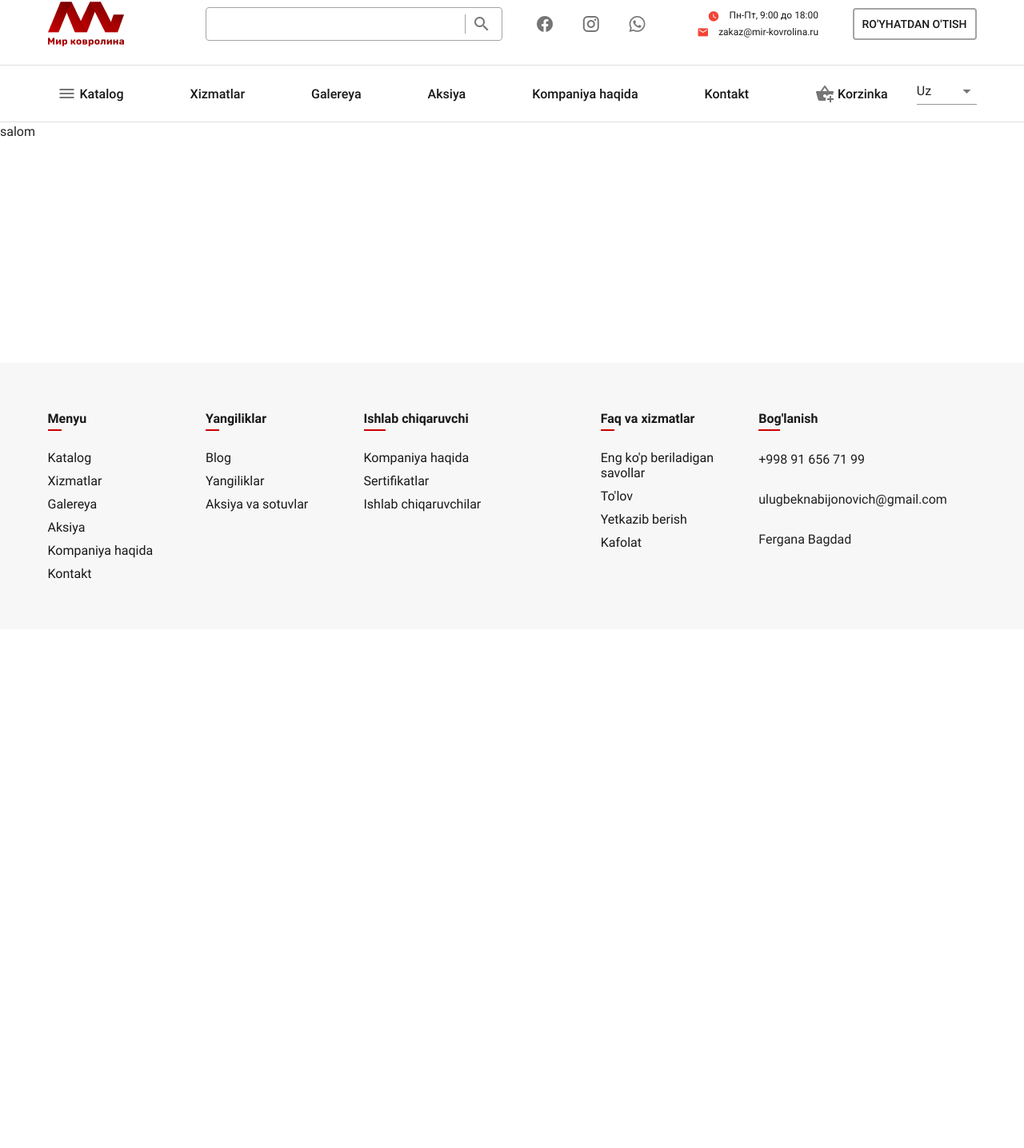
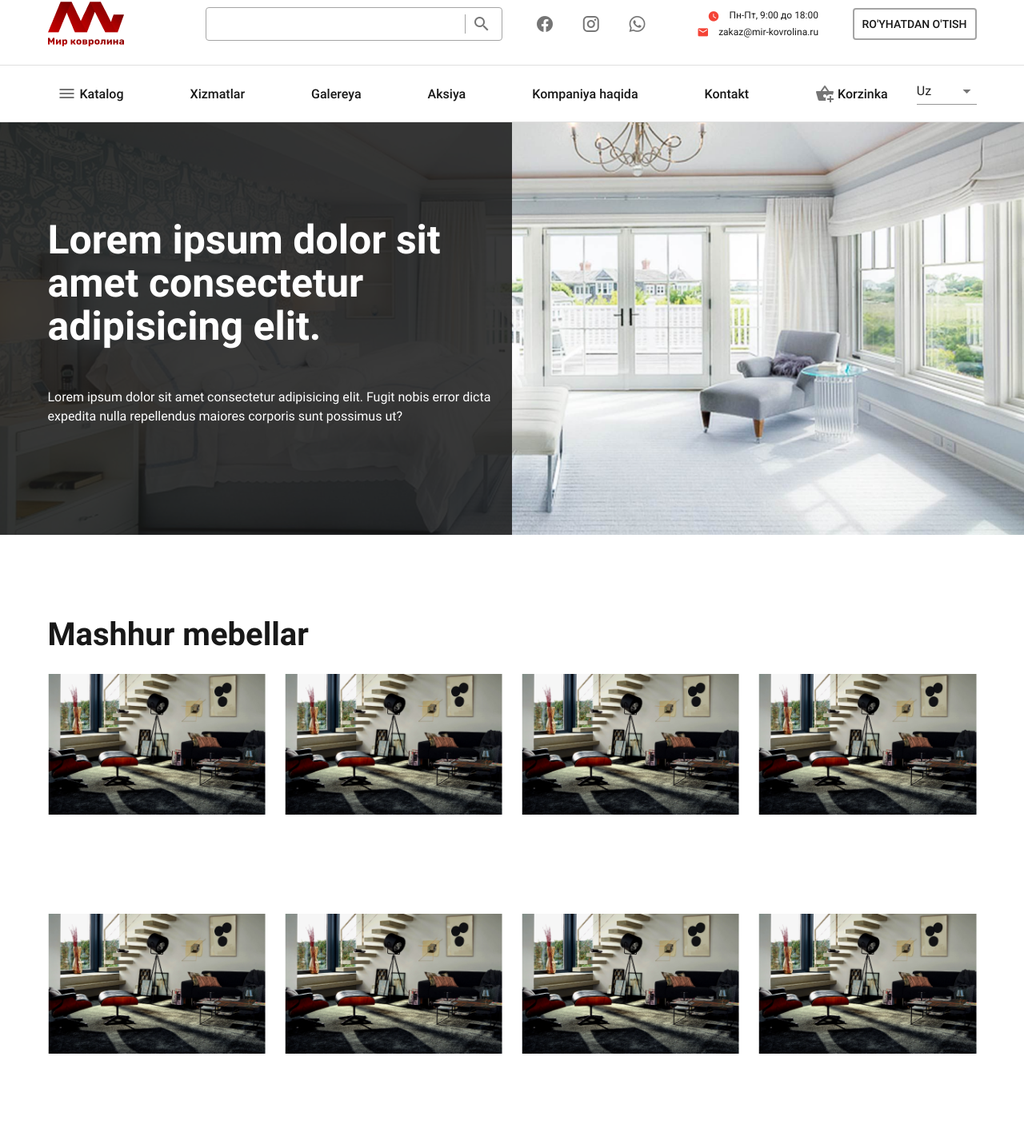
Before and after one commit to Ulugbek-Mominjonov/mebel-savdo, a Vue app: page / in a window 1280 px wide. Shown: the part 13-1449 px from the top of the page at 80% size. Before the commit the page ends 800 px from the top, so only its background shows below. Built offline with nearby package versions, Linux system fonts and the light colour scheme.

Commit message:
add hero and some section

```diff
--- a/src/App.vue
+++ b/src/App.vue
@@ -84,6 +84,7 @@ body {
 }
 img {
   display: block;
+  // width: 100%;
 }
 .link {
   display: block;
--- /dev/null
+++ b/src/components/HomeHero.vue
@@ -0,0 +1,75 @@
+<template>
+  <div class="hero-wrapper">
+    <v-container class="hero">
+      <v-row class="hero-row">
+        <v-col cols="12" sm="8" md="7" lg="6" class="hero-col">
+          <h1 class="hero-title">
+            Lorem ipsum dolor sit amet consectetur adipisicing elit.
+          </h1>
+          <p class="hero-text">
+            Lorem ipsum dolor sit amet consectetur adipisicing elit. Fugit nobis
+            error dicta expedita nulla repellendus maiores corporis sunt
+            possimus ut?
+          </p>
+        </v-col>
+      </v-row>
+    </v-container>
+  </div>
+</template>
+
+<script>
+export default {};
+</script>
+
+<style lang="scss" scoped>
+.hero-wrapper {
+  position: relative;
+  padding-top: 120px;
+  padding-bottom: 120px;
+  margin-bottom: 100px;
+  background-image: url("../assets/hero.png");
+  background-size: 100% 100%;
+
+  .hero-col {
+    position: relative;
+    z-index: 2;
+    color: #FFFFFF;
+  }
+
+  .hero-title {
+    margin-top: 0;
+    margin-bottom: 50px;
+    font-weight: 700;
+    font-size: 50px;
+    line-height: 54px;
+    color: #FFFFFF;
+  }
+  &::before {
+    position: absolute;
+    top: 0;
+    left: 0;
+    width: 50%;
+    height: 100%;
+    content: "";
+    background: rgba(24, 24, 24, 0.85);
+    z-index: 1;
+  }
+
+  @media screen and (max-width: 900px) {
+    &::before {
+    position: absolute;
+    top: 0;
+    left: 0;
+    width: 70%;
+  }
+  }
+  @media screen and (max-width: 610px) {
+    &::before {
+    position: absolute;
+    top: 0;
+    left: 0;
+    width: 100%;
+  }
+  }
+}
+</style>
--- /dev/null
+++ b/src/components/SectionTitle.vue
@@ -0,0 +1,23 @@
+<template>
+  <h2 class="section-title">{{ content }}</h2>
+</template>
+
+<script>
+  export default {
+    props: {
+      content: {
+        type: String,
+        default: ""
+      },
+    },
+  }
+</script>
+
+<style lang="scss" scoped>
+  .section-title {
+    font-weight: 700;
+    font-size: 40px;
+    line-height: 50px;
+    color: #181818;
+  }
+</style>
--- a/src/components/SiteNav.vue
+++ b/src/components/SiteNav.vue
@@ -291,6 +291,7 @@ export default {
     language: "Uz",
     languages: ["Uz", "Eng", "Ru"],
     drawer: false,
+    group: null
   }),
   computed: {
     rules() {
--- a/src/views/HomeView.vue
+++ b/src/views/HomeView.vue
@@ -1,10 +1,214 @@
 <template>
-  <p>salom</p>
+  <div>
+    <home-hero />
+    <v-container class="popular-furniture">
+      <v-row class="popular-furniture-row">
+        <v-col cols="12">
+          <section-title content="Mashhur mebellar" />
+        </v-col>
+        <v-col class="furniture" cols="12" sm="6" md="4" lg="3">
+          <div class="link furniture-link">
+            <img
+              class="furniture-img"
+              src="../assets/popular-furniture.png"
+              alt="img"
+            />
+            <div class="furniture-info">
+              <v-icon class="liked" @click="heart">mdi-heart</v-icon>
+              <h3 class="furniture-cat">Category name</h3>
+              <router-link to="#" class="link furniture-btn">View more</router-link>
+            </div>
+          </div>
+        </v-col>
+        <v-col class="furniture" cols="12" sm="6" md="4" lg="3">
+          <div class="link furniture-link">
+            <img
+              class="furniture-img"
+              src="../assets/popular-furniture.png"
+              alt="img"
+            />
+            <div class="furniture-info">
+              <v-icon class="liked" @click="heart">mdi-heart</v-icon>
+              <h3 class="furniture-cat">Category name</h3>
+              <router-link to="#" class="link furniture-btn">View more</router-link>
+            </div>
+          </div>
+        </v-col>
+        <v-col class="furniture" cols="12" sm="6" md="4" lg="3">
+          <div class="link furniture-link">
+            <img
+              class="furniture-img"
+              src="../assets/popular-furniture.png"
+              alt="img"
+            />
+            <div class="furniture-info">
+              <v-icon class="liked" @click="heart">mdi-heart</v-icon>
+              <h3 class="furniture-cat">Category name</h3>
+              <router-link to="#" class="link furniture-btn">View more</router-link>
+            </div>
+          </div>
+        </v-col>
+        <v-col class="furniture" cols="12" sm="6" md="4" lg="3">
+          <div class="link furniture-link">
+            <img
+              class="furniture-img"
+              src="../assets/popular-furniture.png"
+              alt="img"
+            />
+            <div class="furniture-info">
+              <v-icon class="liked" @click="heart">mdi-heart</v-icon>
+              <h3 class="furniture-cat">Category name</h3>
+              <router-link to="#" class="link furniture-btn">View more</router-link>
+            </div>
+          </div>
+        </v-col>
+        <v-col class="furniture" cols="12" sm="6" md="4" lg="3">
+          <div class="link furniture-link">
+            <img
+              class="furniture-img"
+              src="../assets/popular-furniture.png"
+              alt="img"
+            />
+            <div class="furniture-info">
+              <v-icon class="liked" @click="heart">mdi-heart</v-icon>
+              <h3 class="furniture-cat">Category name</h3>
+              <router-link to="#" class="link furniture-btn">View more</router-link>
+            </div>
+          </div>
+        </v-col>
+        <v-col class="furniture" cols="12" sm="6" md="4" lg="3">
+          <div class="link furniture-link">
+            <img
+              class="furniture-img"
+              src="../assets/popular-furniture.png"
+              alt="img"
+            />
+            <div class="furniture-info">
+              <v-icon class="liked" @click="heart">mdi-heart</v-icon>
+              <h3 class="furniture-cat">Category name</h3>
+              <router-link to="#" class="link furniture-btn">View more</router-link>
+            </div>
+          </div>
+        </v-col>
+        <v-col class="furniture" cols="12" sm="6" md="4" lg="3">
+          <div class="link furniture-link">
+            <img
+              class="furniture-img"
+              src="../assets/popular-furniture.png"
+              alt="img"
+            />
+            <div class="furniture-info">
+              <v-icon class="liked" @click="heart">mdi-heart</v-icon>
+              <h3 class="furniture-cat">Category name</h3>
+              <router-link to="#" class="link furniture-btn">View more</router-link>
+            </div>
+          </div>
+        </v-col>
+        <v-col class="furniture" cols="12" sm="6" md="4" lg="3">
+          <div class="link furniture-link">
+            <img
+              class="furniture-img"
+              src="../assets/popular-furniture.png"
+              alt="img"
+            />
+            <div class="furniture-info">
+              <v-icon class="liked" @click="heart">mdi-heart</v-icon>
+              <h3 class="furniture-cat">Category name</h3>
+              <router-link to="#" class="link furniture-btn">View more</router-link>
+            </div>
+          </div>
+        </v-col>
+
+      </v-row>
+    </v-container>
+
+    <v-container class="our-services">
+      <v-row class="our-services-row">
+        <v-col cols="12" class="our-services-col">
+          <section-title content="Bizning xizmatlar"/>
+        </v-col>
+      </v-row>
+    </v-container>
+  </div>
 </template>
 
 <script>
-  export default {
-    components: {
-    },
+import HomeHero from "@/components/HomeHero.vue";
+import SectionTitle from "@/components/SectionTitle.vue";
+export default {
+  components: {
+    HomeHero,
+    SectionTitle,
+  },
+  data() {
+    return {
+      isclick: false
+    }
+  },
+  methods: {
+    heart(ev) {
+      console.log(ev);
+    }
   }
+};
 </script>
+<style lang="scss" scoped>
+.furniture-link {
+  position: relative;
+  display: block;
+  margin-bottom: 100px;
+
+  .furniture-info {
+    // display: none;
+    position: absolute;
+    width: 100%;
+    height: 100%;
+    top: 0;
+    left: 0;
+    z-index: 2;
+    background: linear-gradient(0deg, rgba(24, 24, 24, 0.75), rgba(24, 24, 24, 0.75));
+    transition: all 0.5s;
+    opacity: 0;
+
+    .liked {
+      position: absolute;
+      top: 10px;
+      right: 10px;
+      color: #fff;
+    }
+    .furniture-cat {
+      position: absolute;
+      top: 50%;
+      left: 50%;
+      transform: translateX(-50%) translateY(-50%);
+      margin: 0;
+      font-weight: 500;
+      font-size: 16px;
+      line-height: 19px;
+      color: #FFFFFF;
+    }
+    .furniture-btn {
+      position: absolute;
+      margin: 0;
+      bottom: 10px;
+      left: 50%;
+      transform: translateX(-50%);
+      color: rgb(190, 170, 170);
+    }
+  }
+
+  &:hover {
+    .furniture-info {
+      opacity: 1;
+    }
+  }
+}
+.furniture-img {
+  position: relative;
+  width: 100%;
+  height: 100%;
+  top: 0;
+  left: 0;
+  z-index: 1;
+}
+</style>
```
Also changed, not shown: src/assets/hero.png (added), src/assets/popular-furniture.png (added).
